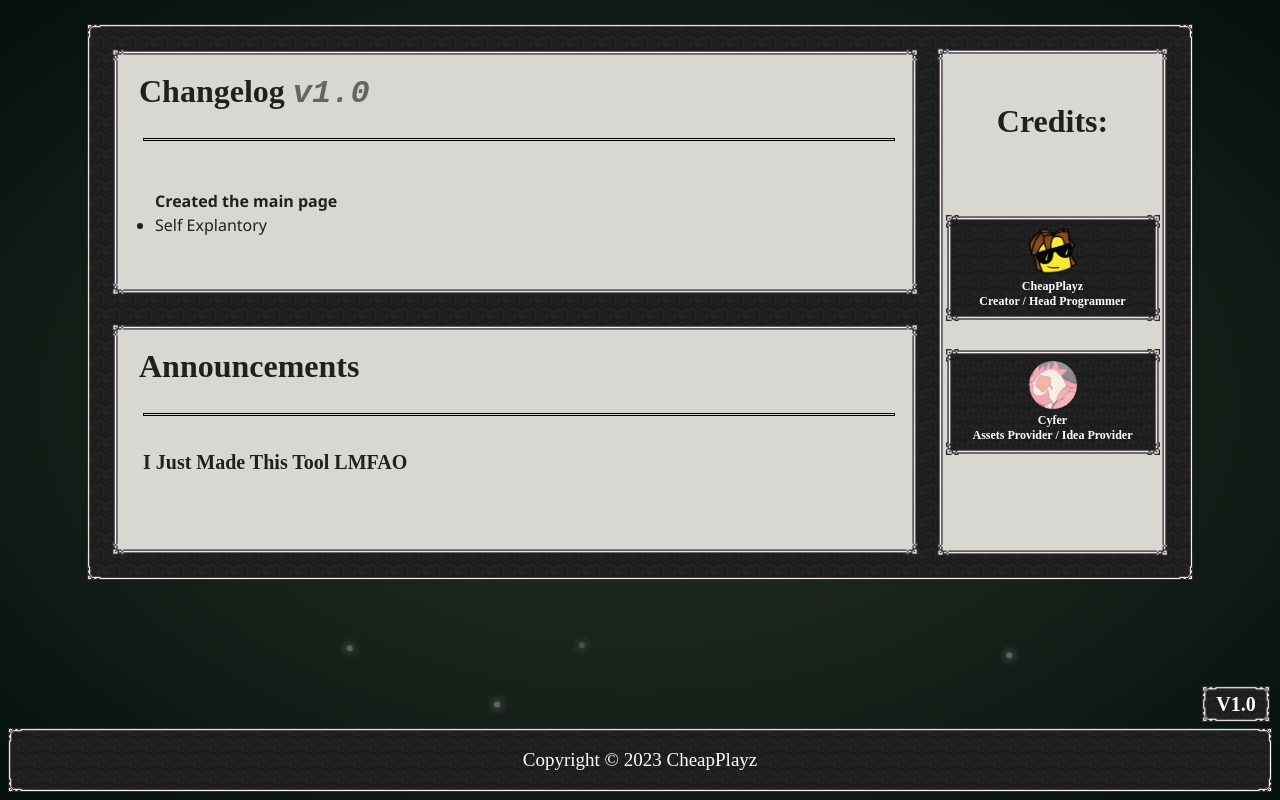
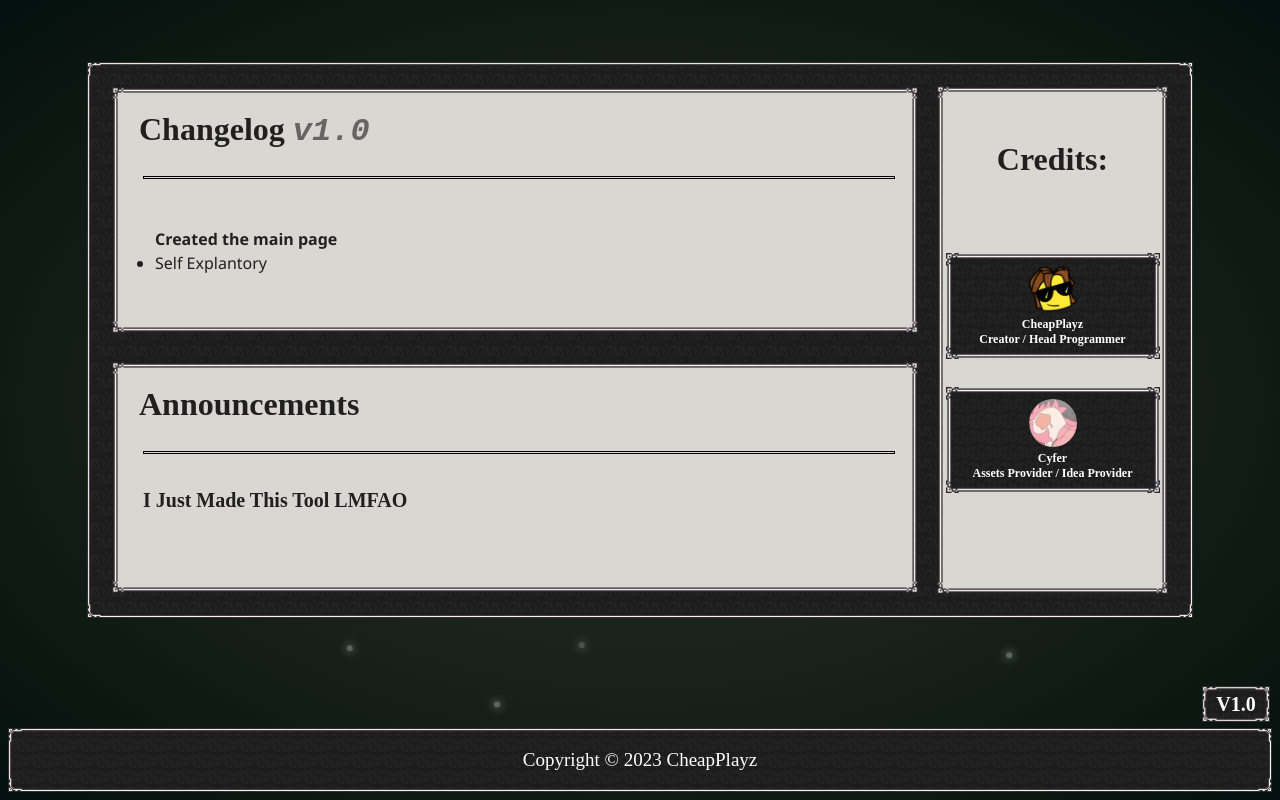
Before and after one commit to BiraruYT/Deepwoken-Builder, a website: page index.html in a window 1280 px wide. Drawn offline with nearby package versions, Linux system fonts and the light colour scheme.

Commit message:
Edited style.css

```diff
--- a/src/css/style.css
+++ b/src/css/style.css
@@ -14,13 +14,12 @@ main {
 
 .container-main {
   display: grid;
-  margin: 26px auto auto;
+  margin: 64px auto auto;
   border: 1px solid transparent;
   border-image: url(../img/border.png) 45%;
   border-image-width: 15px;
   border-image-outset: 2px;
-  width: 100%;
-  max-width: 1100px;
+  width: 1100px;
   height: 550px;
   color: #202020;
   font-family: Lora,"sans-serif";
```
